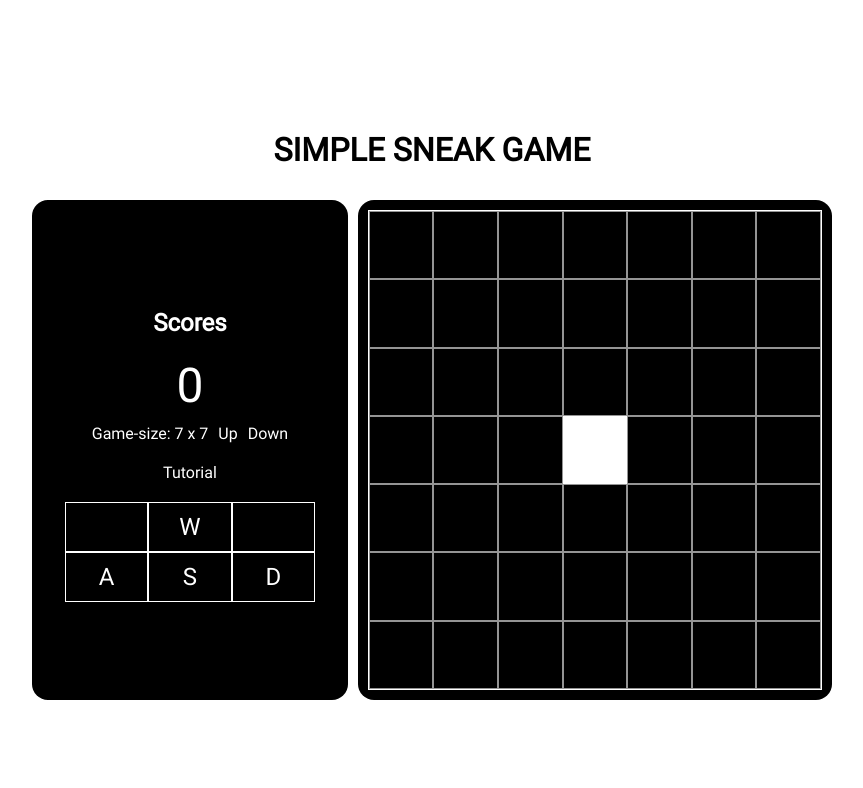
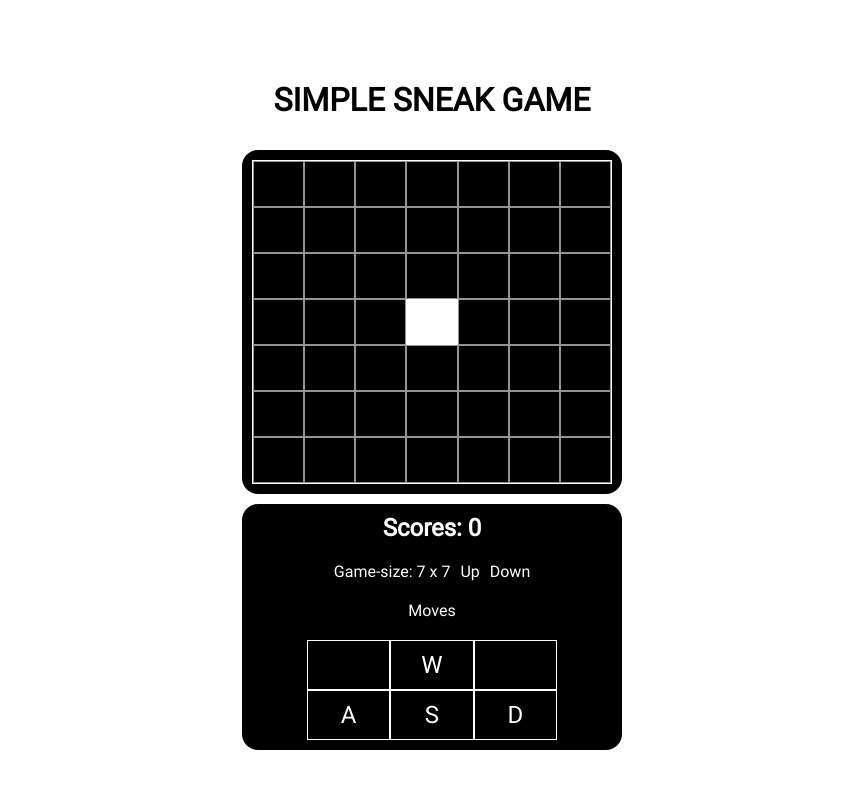
Before and after one commit to tonguyenducmanh/snake, a Vue app: page / in a window 1280 px wide. Shown: the top 788 px of the page, without its empty margins (208-1071 px from the left). Built offline with nearby package versions, Linux system fonts and the light colour scheme.

Commit message:
chinh lai design theo man hinh iphone 11

```diff
--- a/src/components/MBoard.vue
+++ b/src/components/MBoard.vue
@@ -1,109 +1,95 @@
-/**
-    màn hình thông tin của trò chơi
-    created by tdmanh1 06/05/2023
- */
+/** màn hình thông tin của trò chơi created by tdmanh1 06/05/2023 */
 <template>
   <div class="m-board">
-        <div class="m-title">
-            Scores
-        </div>
-        <div class="m-score">
-            {{score}}
-        </div>
+    <div class="m-score">Scores: {{ score }}</div>
     <div class="m-size">
-            <div class="m-size-tile">
-                Game-size: {{gameSize}} x  {{gameSize}}
-            </div>
+      <div class="m-size-tile">Game-size: {{ gameSize }} x {{ gameSize }}</div>
       <div class="m-size-button" @click="gameSizeChange(true)">Up</div>
       <div class="m-size-button" @click="gameSizeChange(false)">Down</div>
     </div>
-        <div class="m-tutorial">
-            <div class="m-tutorial-title">
-                Tutorial
-            </div>
-            <div class="m-tutorial-content">
-                <div class="m-tutorial-item"></div>
-                <div class="m-tutorial-item">w</div>
-                <div class="m-tutorial-item"></div>
-                <div class="m-tutorial-item">a</div>
-                <div class="m-tutorial-item">s</div>
-                <div class="m-tutorial-item">d</div>
+    <div class="m-move">
+      <div class="m-move-title">Moves</div>
+      <div class="m-move-content">
+        <div class="m-move-item"></div>
+        <div class="m-move-item m-move-button">w</div>
+        <div class="m-move-item"></div>
+        <div class="m-move-item m-move-button">a</div>
+        <div class="m-move-item m-move-button">s</div>
+        <div class="m-move-item m-move-button">d</div>
       </div>
     </div>
   </div>
 </template>
 <script>
 export default {
-    data(){
-        return{
+  data() {
+    return {
       score: 0, // điểm hiện tại của trò chơi
       gameSize: 7, // kích cỡ của trò chơi hiện tại
       maxGameSize: 15, // kích cỡ lớn nhất của game
-            minGameSize: 5, // kích cỡ nhỏ nhất của game
+      minGameSize: 5 // kích cỡ nhỏ nhất của game
     }
   },
-    methods:{
+  methods: {
     /**
      * method tăng, giảm size của game lên 1 đơn vị
      */
-        gameSizeChange(isIncrease){
+    gameSizeChange(isIncrease) {
       let me = this
       // thay đổi giá trị hiển thị trên thông tin
-            if(!isIncrease){
-                if(me.gameSize > me.minGameSize){
-                    me.gameSize --
+      if (!isIncrease) {
+        if (me.gameSize > me.minGameSize) {
+          me.gameSize--
         }
-            }else{
-                if(me.gameSize < me.maxGameSize){
-                    me.gameSize ++
+      } else {
+        if (me.gameSize < me.maxGameSize) {
+          me.gameSize++
         }
       }
       // thay đổi giá trị của các ô trên màn hình game
-            me.$emit("changeGameSize", isIncrease)
-        },
+      me.$emit('changeGameSize', isIncrease)
+    }
   }
 }
 </script>
 <style scoped>
-    .m-board{
+.m-board {
   background-color: black;
-        height: 100%;
-        width: 40%;
+  width: 100%;
   border-radius: var(--border-radius);
   display: flex;
   flex-direction: column;
   align-items: center;
   justify-content: center;
-        row-gap:var(--padding-common);
+  row-gap: var(--padding-common);
   color: white;
+  flex: 1;
 }
-    .m-title{
+.m-score {
   /* background-color: azure; */
+  font-size: 1.5rem;
   padding: 10px;
-        font-size: 1.5rem;
   font-weight: 600;
 }
-    .m-score{
-        font-size: 3rem;
-    }
-    .m-tutorial{
+.m-move {
   display: flex;
   flex-direction: column;
   align-items: center;
-        row-gap: var(--padding-common)
+  row-gap: var(--padding-common);
+  padding-bottom: var(--padding-common);
 }
-    .m-tutorial-title{
+.m-move-title {
   /* background-color: chartreuse; */
   padding: var(--padding-common);
 }
-    .m-tutorial-content{
+.m-move-content {
   /* background-color: crimson; */
   display: grid;
   grid-template-columns: 1fr 1fr 1fr;
   height: 100px;
   width: 250px;
 }
-    .m-tutorial-item{
+.m-move-item {
   display: flex;
   align-items: center;
   justify-content: center;
@@ -111,14 +97,24 @@ export default {
   text-transform: uppercase;
   border: 1px solid white;
 }
-    .m-size{
+.m-size {
   display: flex;
   column-gap: var(--padding-common);
 }
-    .m-size-button{
+.m-size-button {
   cursor: pointer;
 }
-    .m-size-button:hover{
+.m-size-button:hover {
   background-color: rgba(139, 139, 139, 0.681);
 }
+.m-size-button:active {
+  background-color: rgba(120, 120, 120, 0.681);
+}
+.m-move-button:hover {
+  cursor: pointer;
+  background-color: rgba(139, 139, 139, 0.681);
+}
+.m-move-button:active {
+  background-color: rgba(120, 120, 120, 0.681);
+}
 </style>
--- a/src/components/MGame.vue
+++ b/src/components/MGame.vue
@@ -1,20 +1,23 @@
-/**
-    màn hình trò chơi
-    created by tdmanh1 06/05/2023
- */
+/** màn hình trò chơi created by tdmanh1 06/05/2023 */
 <template>
   <div class="m-game">
     <div class="m-fence" :style="gameSizeStyle">
       <!-- tạo ra bảng dựa vào kích thước của gameSize -->
       <template v-for="indexRow in gameSize" :key="indexRow">
         <template v-for="indexCol in gameSize" :key="indexCol">
-                        <div v-if="gameSize % 2 == 0"
+          <div
+            v-if="gameSize % 2 == 0"
             class="m-cube"
-                            :class="(indexRow == indexCol && indexRow == gameSize/2) ? 'm-cube-active': null"
+            :class="indexRow == indexCol && indexRow == gameSize / 2 ? 'm-cube-active' : null"
           ></div>
-                        <div v-else
+          <div
+            v-else
             class="m-cube"
-                            :class="(indexRow == indexCol && indexRow == Math.floor(gameSize/2) + 1) ? 'm-cube-active': null"
+            :class="
+              indexRow == indexCol && indexRow == Math.floor(gameSize / 2) + 1
+                ? 'm-cube-active'
+                : null
+            "
           ></div>
         </template>
       </template>
@@ -23,15 +26,15 @@
 </template>
 <script>
 export default {
-    props:{
+  props: {
     // kích cỡ của trò chơi, mặc định là ô 7x7
-        gameSize:{
+    gameSize: {
       type: Number,
-            default: 7,
+      default: 7
     }
   },
-    computed:{
-        gameSizeStyle(){
+  computed: {
+    gameSizeStyle() {
       return {
         'grid-template-columns': `repeat(${this.gameSize}, 1fr)`
       }
@@ -40,14 +43,14 @@ export default {
 }
 </script>
 <style scoped>
-    .m-game{
+.m-game {
   background-color: black;
   height: 100%;
-        width: 60%;
+  width: 100%;
   border-radius: var(--border-radius);
   padding: var(--padding-common);
 }
-    .m-fence{
+.m-fence {
   width: 100%;
   height: 100%;
   box-sizing: border-box;
@@ -56,11 +59,11 @@ export default {
   display: grid;
   grid-template-columns: repeat(gameSize, 1fr);
 }
-    .m-cube{
+.m-cube {
   display: flex;
   border: 1px solid rgba(255, 255, 255, 0.58);
 }
-    .m-cube-active{
+.m-cube-active {
   background-color: white;
 }
 </style>
--- a/src/components/MMain.vue
+++ b/src/components/MMain.vue
@@ -1,17 +1,14 @@
-/**
-    component chính của trò chơi
-    created by tdmanh1 06/05/2023
- */
+/** component chính của trò chơi created by tdmanh1 06/05/2023 */
 <template>
   <div class="m-container">
     <div class="m-header">
       <div>simple sneak game</div>
     </div>
     <div class="m-main">
+      <!-- phần trò chơi -->
+      <m-game-vue :gameSize="emitGameSize" />
       <!-- phần thông tin bên trái của trò chơi -->
-            <m-board-vue @changeGameSize="changeGameSize"/>
-            <!-- phần trò chơi -->
-            <m-game-vue :gameSize="emitGameSize"/>
+      <m-board-vue @changeGameSize="changeGameSize" />
     </div>
   </div>
 </template>
@@ -19,39 +16,39 @@
 import MBoardVue from './MBoard.vue'
 import MGameVue from './MGame.vue'
 export default {
-    components:{
+  components: {
     MBoardVue,
     MGameVue
   },
-    data(){
-        return{
-            emitGameSize: 7,// gameSize được thay đổi
+  data() {
+    return {
+      emitGameSize: 7, // gameSize được thay đổi
       maxGameSize: 15, // kích cỡ lớn nhất của game
-            minGameSize: 5, // kích cỡ nhỏ nhất của game
+      minGameSize: 5 // kích cỡ nhỏ nhất của game
     }
   },
-    methods:{
+  methods: {
     /**
      * sự kiện thay đổi gamesize được emit từ bảng thông tin lên
      * created by tdmanh1 06/05/2023
      */
-        changeGameSize(isIncrease){
+    changeGameSize(isIncrease) {
       let me = this
-            if(!isIncrease){
-                if(me.emitGameSize > me.minGameSize){
-                    me.emitGameSize --
+      if (!isIncrease) {
+        if (me.emitGameSize > me.minGameSize) {
+          me.emitGameSize--
         }
-            }else{
-                if(me.emitGameSize < me.maxGameSize){
-                    me.emitGameSize ++
+      } else {
+        if (me.emitGameSize < me.maxGameSize) {
+          me.emitGameSize++
         }
       }
     }
-    },
+  }
 }
 </script>
 <style scoped>
-    .m-container{
+.m-container {
   display: flex;
   flex-direction: column;
   align-items: center;
@@ -59,15 +56,16 @@ export default {
   width: 100%;
   height: 100%;
 }
-    .m-main{
+.m-main {
   display: flex;
+  flex-direction: column;
   align-items: center;
   justify-content: center;
-        width: 800px;
-        height: 500px;
-        column-gap: var(--padding-common);
+  width: 380px;
+  height: 600px;
+  row-gap: var(--padding-common);
 }
-    .m-header{
+.m-header {
   /* background-color: burlywood; */
   height: 100px;
   font-size: 2rem;
```
Lines whose indentation alone changed are shown as unchanged.
